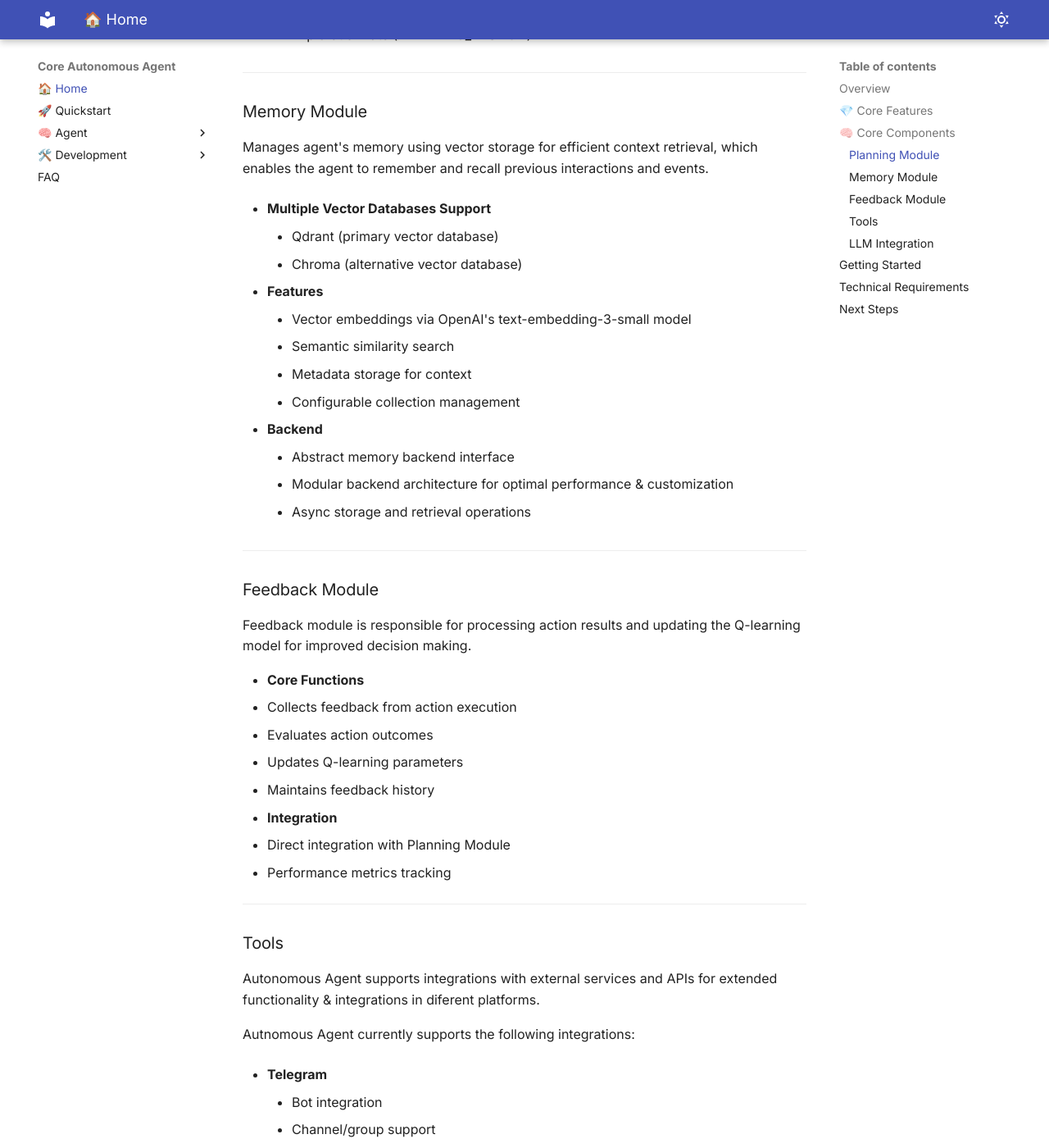
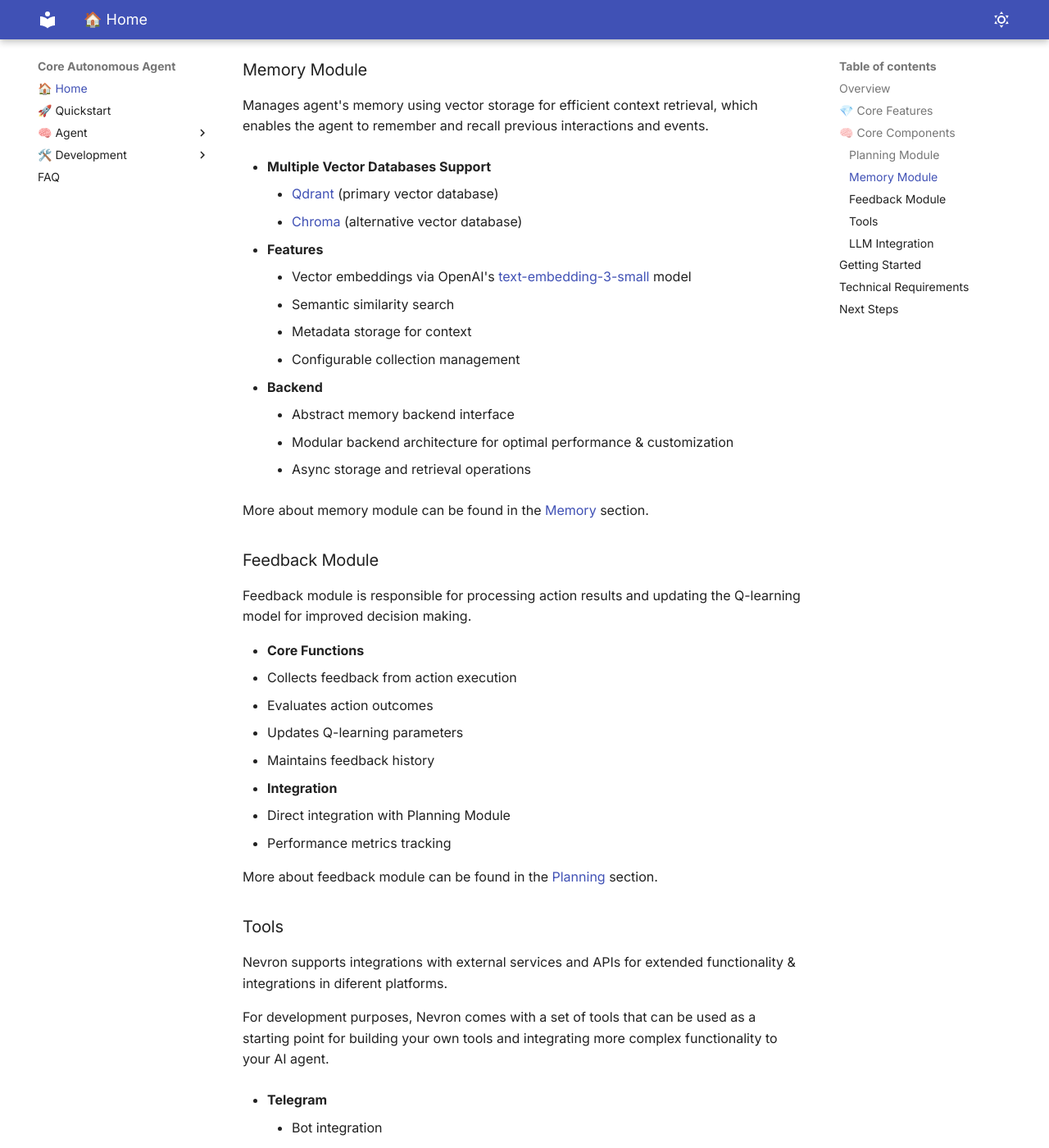
Before and after one commit to hiepyeuh/nevron, an MkDocs documentation site: the page built from docs/index.md, in a window 1280 px wide and 1400 px high, scrolled down 1580 px. Shown: the whole window at 82% size. Built offline with MkDocs 1.6.1 and Material for MkDocs 9.7.7, drawn with Linux system fonts in a browser that asks for light colours; some of the changed text lies outside the part shown.

Commit message:
added tools

```diff
--- a/docs/index.md
+++ b/docs/index.md
@@ -1,6 +1,6 @@
 # Developer Documentation
 
-Learn how to build your first autonomous AI agent with Neurobro's **Autonomous Agent Framework** in Python.
+Learn how to build your first Nevron, an autonomous AI agent in Python.
 
 This framework is designed to be a modular and extensible framework for building autonomous AI agents, which can perform tasks idependently on their own.
 
@@ -8,7 +8,7 @@
 
 ## Overview
 
-The Autonomous AI Agent is an open-source framework that support the development, deployment and management of autonomous AI agents.
+Nevron is an open-source framework that support the development, deployment and management of autonomous AI agents.
 
 This framework is built on top of:
 
@@ -16,13 +16,13 @@
 - LLM-powered intelligence
 - Modular architecture with planning, feedback, and memory components
 - Integration with external services (Telegram, Twitter, Discord, etc.)
-- Vector-based memory storage using [Qdrant](https://qdrant.tech/)
+- Vector-based memory storage using [Chroma](https://www.trychroma.com/) or [Qdrant](https://qdrant.tech/)
 
 -----
 
 ## 💎 Core Features
 
-- **Autonomous Decision Making**: Autonomous agents uses Q-learning algorithm for intelligent decision making
+- **Autonomous Decision Making**: Nevron uses Q-learning algorithm for intelligent decision making
 - **LLM Integration**: Powered by OpenAI & Anthropic Large Language Models
 - **Modular Workflows**: Predefined autonomous agent task execution patterns
     - Analyze signal workflow
@@ -48,17 +48,15 @@
     - Discount factor (PLANNING_GAMMA)
     - Exploration rate (PLANNING_EPSILON)
 
------
-
 ### Memory Module
 Manages agent's memory using vector storage for efficient context retrieval, which enables the agent to remember and recall previous interactions and events.
 
 - **Multiple Vector Databases Support**
-    - Qdrant (primary vector database)
-    - Chroma (alternative vector database)
+    - [Qdrant](https://qdrant.tech/) (primary vector database)
+    - [Chroma](https://www.trychroma.com/) (alternative vector database)
 
 - **Features**
-    - Vector embeddings via OpenAI's text-embedding-3-small model
+    - Vector embeddings via OpenAI's [text-embedding-3-small](https://platform.openai.com/docs/guides/embeddings/what-are-embeddings) model
     - Semantic similarity search
     - Metadata storage for context
     - Configurable collection management
@@ -68,10 +66,10 @@
     - Modular backend architecture for optimal performance & customization
     - Async storage and retrieval operations
 
------
-
+More about memory module can be found in the [Memory](agent/memory.md) section.
 
 ### Feedback Module
+
 Feedback module is responsible for processing action results and updating the Q-learning model for improved decision making.
 
 - **Core Functions**
@@ -84,12 +82,13 @@
   - Direct integration with Planning Module
   - Performance metrics tracking
 
------
+More about feedback module can be found in the [Planning](agent/planning.md) section.
 
 ### Tools
-Autonomous Agent supports integrations with external services and APIs for extended functionality & integrations in diferent platforms.
 
-Autnomous Agent currently supports the following integrations:
+Nevron supports integrations with external services and APIs for extended functionality & integrations in diferent platforms.
+
+For development purposes, Nevron comes with a set of tools that can be used as a starting point for building your own tools and integrating more complex functionality to your AI agent.
 
 - **Telegram**
     - Bot integration
@@ -105,25 +104,32 @@
     - Perplexity API integration (in progress)
     - News API integration (in progress)
 
------
+More about tools can be found in the [Tools](agent/tools.md) section.
 
 ### LLM Integration
+
 Powers the agent's intelligence and natural language capabilities.
 
 - **Supported Providers**
   - OpenAI (primary)
-    - GPT-4 for decision making
+    - gpt-4o for decision making
     - text-embedding-3-small for embeddings
   - Anthropic (alternative)
-    - Claude models support
+
 - **Features**
   - Context management
   - Token optimization
   - Response processing
 
+More about LLM integration can be found in the [LLM](agent/llm.md) section.
+
+-----
+
 ## Getting Started
 
 For setup and development instructions, please refer to our [Quickstart](quickstart.md) file.
+
+-----
 
 ## Technical Requirements
 
```
Also changed, not shown: docs/agent/tools.md (+41 -0 lines), docs/agent/workflows.md (+9 -18 lines), docs/quickstart.md (+5 -5 lines).
